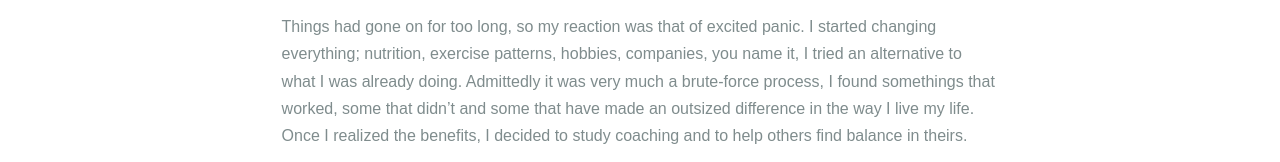
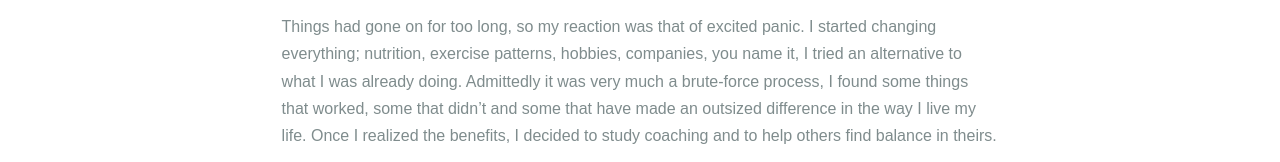
Before and after one commit to bouty/livewellsite, a plain HTML site: page site/index.html in a window 1280 px wide. Shown: the part 982-1144 px from the top of the page. Drawn offline with nearby package versions, Linux system fonts and the light colour scheme.

Commit message:
More landing content updates

```diff
--- a/site/index.html
+++ b/site/index.html
@@ -51,7 +51,7 @@
                 <p>
                     Things had gone on for too long, so my reaction was that of excited panic. I started changing
                     everything; nutrition, exercise patterns, hobbies, companies, you name it, I tried an alternative to what I was
-                    already doing. Admittedly it was very much a brute-force process, I found somethings that worked, some that
+                    already doing. Admittedly it was very much a brute-force process, I found some things that worked, some that
                     didn’t and some that have made an outsized difference in the way I live my life. Once I realized the benefits,
                     I decided to study coaching and to help others find balance in theirs.
                 </p>
```
